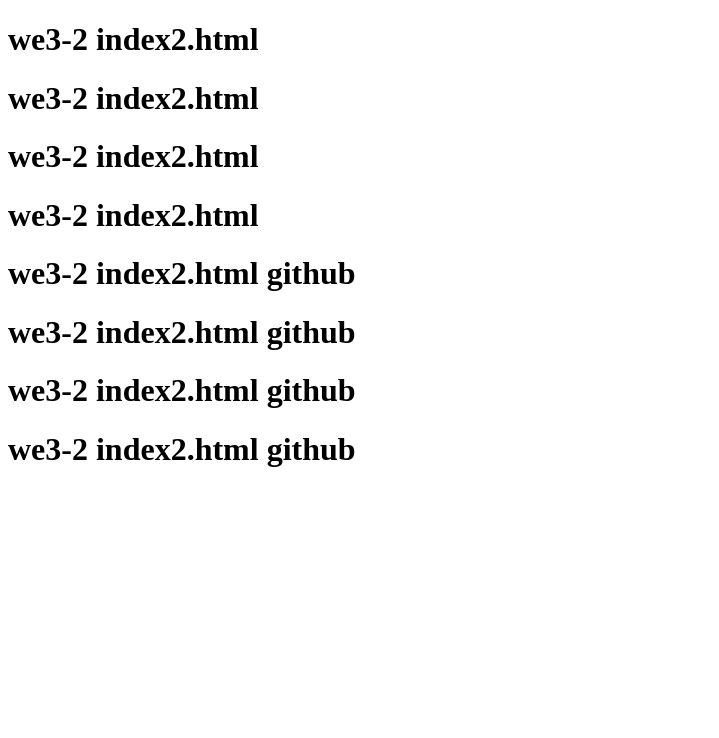
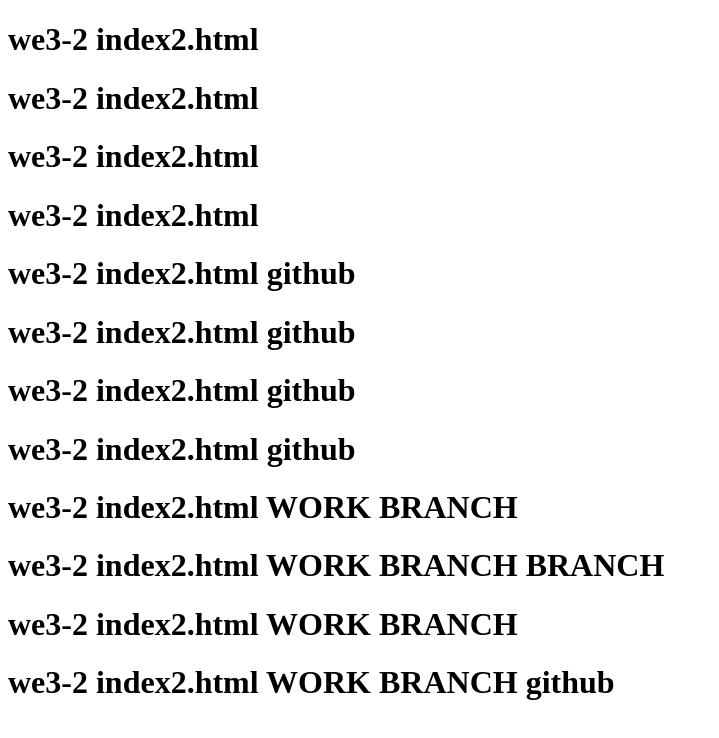
Before and after one commit to badrmerchant/web3-6, a plain HTML site: page index2.html in a window 1280 px wide. Shown: the whole page, without its empty margins (0-719 px from the left). Drawn offline with Linux system fonts and the light colour scheme.

Commit message:
work branch

```diff
--- a/index2.html
+++ b/index2.html
@@ -14,7 +14,13 @@
      <h1>we3-2 index2.html github</h1>
     <h1>we3-2 index2.html  github </h1>
     <h1>we3-2 index2.html   github</h1>
+
     <h1>we3-2 index2.html        github</h1>
+    <h1>we3-2 index2.html WORK BRANCH</h1>
+    <h1>we3-2 index2.html WORK BRANCH BRANCH
+         </h1>
+    <h1>we3-2 index2.html  WORK BRANCH </h1>
+    <h1>we3-2 index2.html    WORK BRANCH    github</h1>
 </body>
 
 
```
